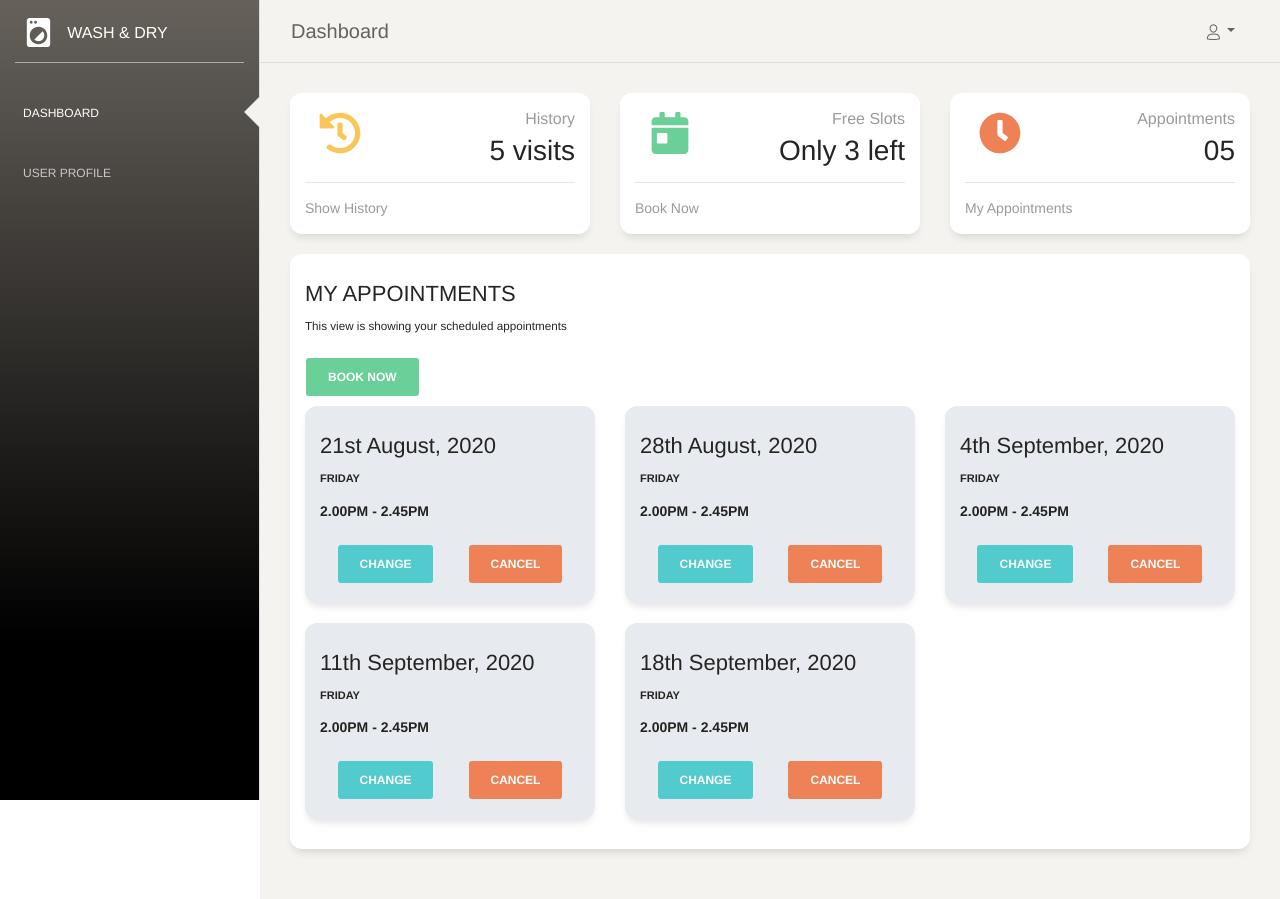
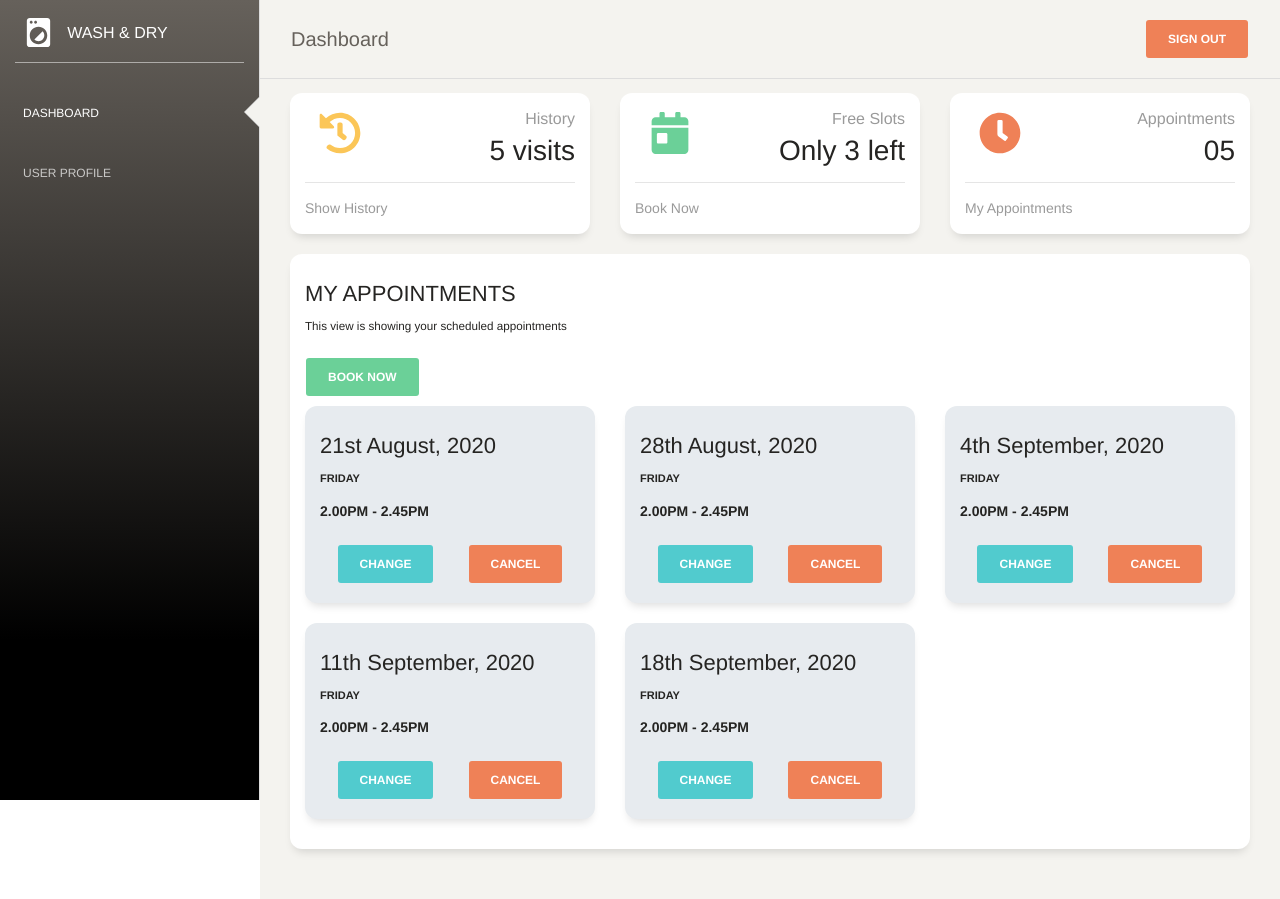
Before and after one commit to shakif95/washndry, a React (Create React App) app: page /appointments in a window 1280 px wide. Built offline with nearby package versions, Linux system fonts and the light colour scheme.

Commit message:
[Removed] replaced user avatar with sign out button

```diff
--- a/src/components/nav/NavBar.tsx
+++ b/src/components/nav/NavBar.tsx
@@ -1,5 +1,5 @@
 import * as React from 'react';
-import { Container } from 'react-bootstrap';
+import { Container, Button } from 'react-bootstrap';
 export const NavBar: React.FC<any> = props => {
   return (
     <nav className="navbar navbar-expand-lg navbar-transparent  bg-primary  navbar-absolute">
@@ -21,7 +21,7 @@ export const NavBar: React.FC<any> = props => {
         </button>
         <div className="collapse navbar-collapse justify-content-end" id="navigation">
           <ul className="navbar-nav">
-            <li className="nav-item btn-rotate dropdown">
+            {/* <li className="nav-item btn-rotate dropdown">
               <a className="nav-link dropdown-toggle" href="/dashboard" id="navbarDropdownMenuLink" data-toggle="dropdown" aria-haspopup="true" aria-expanded="false">
                 <i className="nc-icon nc-single-02"></i>
                 <p>
@@ -33,7 +33,10 @@ export const NavBar: React.FC<any> = props => {
                 <a className="dropdown-item" href="/action2">Another action</a>
                 <a className="dropdown-item" href="/action3">Something else here</a>
               </div>
-            </li>
+            </li> */}
+            <Button variant="danger">
+              Sign Out
+            </Button>
           </ul>
         </div>
       </Container>
```
